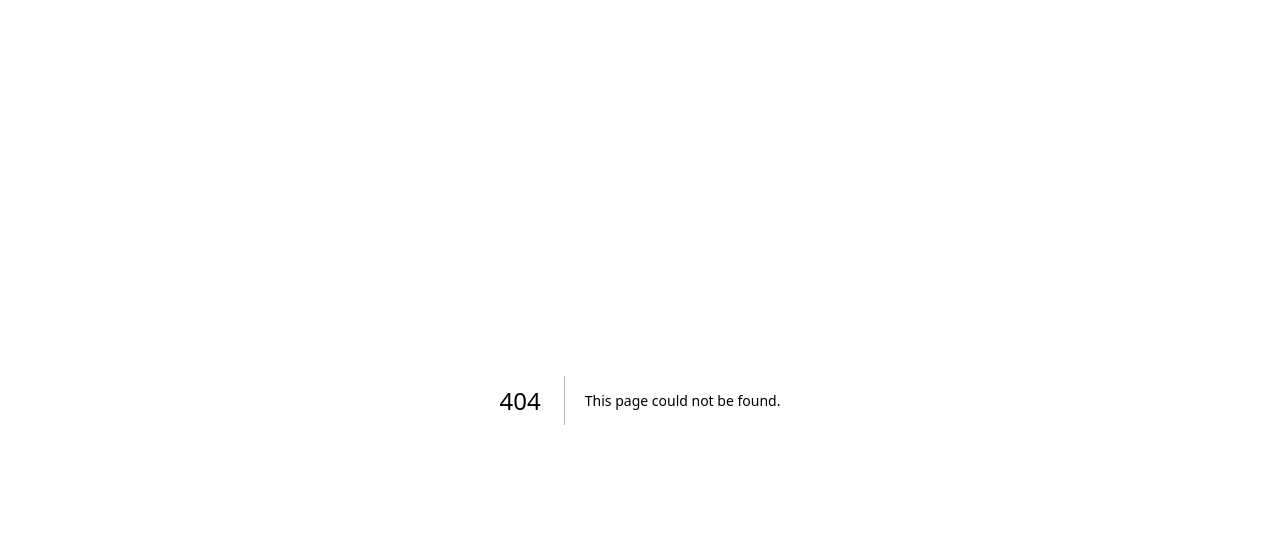
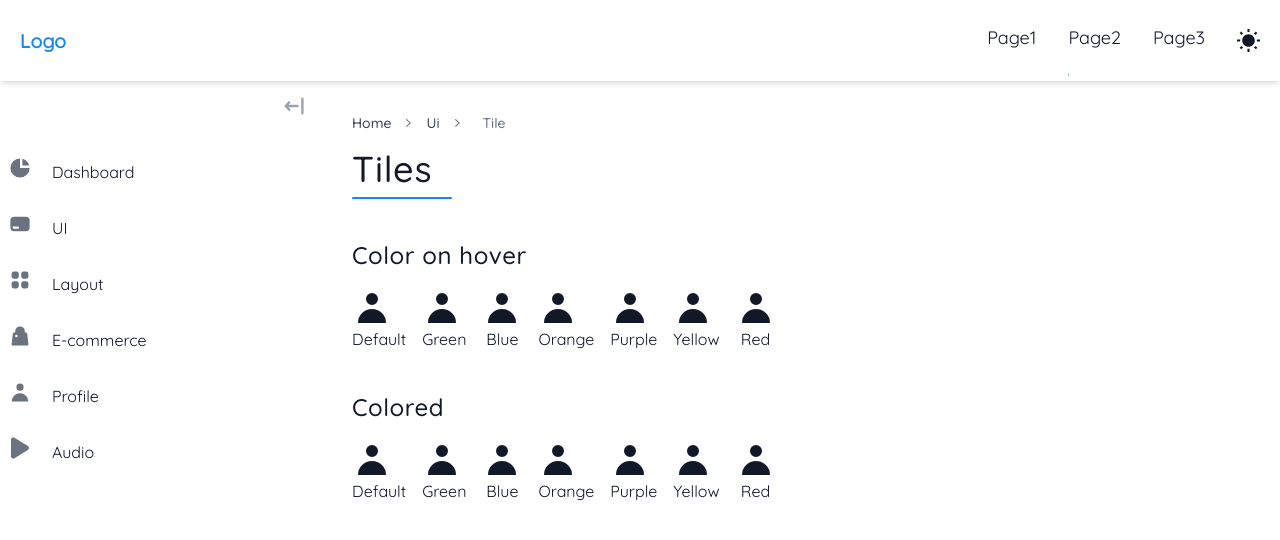
Before and after one commit to brozinsky/next-app-template, a Next.js app: page /ui/tile in a window 1280 px wide. Before the commit this address had no page. Shown: the top 540 px of the page. Built offline with nearby package versions, Linux system fonts and the light colour scheme.

Commit message:
chore(tile): add Tile button component, with page

```diff
--- /dev/null
+++ b/src/app/ui/tile/page.tsx
@@ -0,0 +1,45 @@
+"use client";
+import WithWrapper from "@/components/HOC/WithWrapper";
+import Typography from "@/elements/Typography";
+import UserSvg from "@/assets/user.svg";
+import Tile from "@/components/elements/buttons/Tile";
+
+function Page() {
+  return (
+    <div className="w-full">
+      <Typography variant="h1" size="h3" decoration="lineBot" className={"font-medium mb-8"}>
+        Tiles
+      </Typography>
+      <div className="mt-10">
+        <Typography variant="h2" size="h5" decoration="none" className={"mb-4"}>
+          Color on hover
+        </Typography>
+        <div className="flex flex-row justify-start w-full max-w-5xl space-x-4">
+          <Tile icon={<UserSvg className="w-10 h-10" />} variant="hover">Default</Tile>
+          <Tile icon={<UserSvg className="w-10 h-10" />} variant="hover" color="green">Green</Tile>
+          <Tile icon={<UserSvg className="w-10 h-10" />} variant="hover" color="blue">Blue</Tile>
+          <Tile icon={<UserSvg className="w-10 h-10" />} variant="hover" color="orange">Orange</Tile>
+          <Tile icon={<UserSvg className="w-10 h-10" />} variant="hover" color="purple">Purple</Tile>
+          <Tile icon={<UserSvg className="w-10 h-10" />} variant="hover" color="yellow">Yellow</Tile>
+          <Tile icon={<UserSvg className="w-10 h-10" />} variant="hover" color="red">Red</Tile>
+        </div>
+      </div>
+      <div className="mt-10">
+        <Typography variant="h2" size="h5" decoration="none" className={"mb-4"}>
+          Colored
+        </Typography>
+        <div className="flex flex-row justify-start w-full max-w-5xl space-x-4">
+          <Tile icon={<UserSvg className="w-10 h-10" />} variant="color">Default</Tile>
+          <Tile icon={<UserSvg className="w-10 h-10" />} variant="color" color="green">Green</Tile>
+          <Tile icon={<UserSvg className="w-10 h-10" />} variant="color" color="blue">Blue</Tile>
+          <Tile icon={<UserSvg className="w-10 h-10" />} variant="color" color="orange">Orange</Tile>
+          <Tile icon={<UserSvg className="w-10 h-10" />} variant="color" color="purple">Purple</Tile>
+          <Tile icon={<UserSvg className="w-10 h-10" />} variant="color" color="yellow">Yellow</Tile>
+          <Tile icon={<UserSvg className="w-10 h-10" />} variant="color" color="red">Red</Tile>
+        </div>
+      </div>
+    </div>
+  );
+}
+
+export default WithWrapper(Page);
--- /dev/null
+++ b/src/components/elements/buttons/Tile.tsx
@@ -0,0 +1,38 @@
+import {cva, VariantProps} from "class-variance-authority";
+import React, {ReactNode, MouseEvent} from "react";
+
+const tileClasses = cva("tile-button", {
+  variants: {
+    variant: {
+      default: "",
+      hover: "tile-button--hovered",
+      color: "tile-button--color",
+    },
+    color: {
+        default: "",
+        red: "red",
+        green: "green",
+        blue: "blue",
+        purple: "purple",
+        yellow: "yellow",
+        orange: "orange",
+    }
+  },
+});
+
+interface Props extends VariantProps<typeof tileClasses> {
+  icon: ReactNode;
+  children?: ReactNode;
+  onClick?: (event: MouseEvent<HTMLButtonElement> | MouseEvent<HTMLAnchorElement>) => void | undefined;
+}
+
+const Tile = ({onClick, children, icon, variant = "default", color = "default"}: Props) => {
+  return (
+    <button onClick={onClick} className={tileClasses({variant, color})}>
+      {icon}
+      <div>{children}</div>
+    </button>
+  );
+};
+
+export default Tile;
--- a/tailwind.config.js
+++ b/tailwind.config.js
@@ -60,6 +60,11 @@ module.exports = {
           800: "var(--color-elevation-800)",
           900: "var(--color-elevation-900)",
         },
+        "dark-blue": "var(--color-dark-blue)",
+        green: {
+          500: "var(--color-green-500)",
+          "dark": "var(--color-green-dark)",
+        },
       },
     },
   },
```
